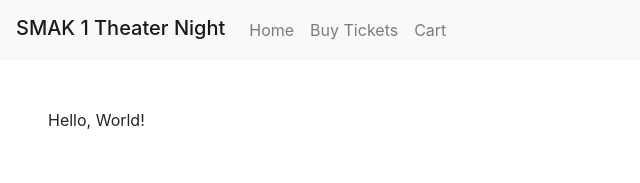
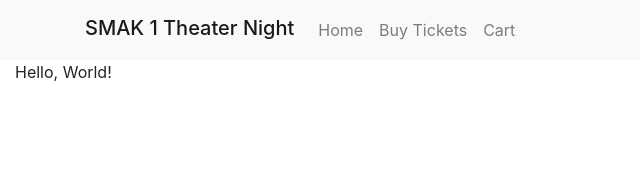
Before and after one commit to RedOneTech/ticketing-system, a plain HTML site: page index.html in a window 1280 px wide. Shown: the whole page, without its empty margins (0-640 px from the left). Drawn offline with nearby package versions, Linux system fonts and the light colour scheme.

Commit message:
add div container to navbar

```diff
--- a/index.html
+++ b/index.html
@@ -13,6 +13,7 @@
   <body>
     <!-- http://getbootstrap.com/docs/4.1/components/navbar/ -->
       <nav class="navbar navbar-expand-sm navbar-light bg-light">
+        <div class="container">
           <div class="navbar-brand mb-1 h1">SMAK 1 Theater Night</div>
           <button aria-controls="navbarNav" aria-expanded="false" aria-label="Toggle navigation" class="navbar-toggler" type="button" data-target="#navbarNav" data-toggle="collapse">
               <span class="navbar-toggler-icon"></span>
@@ -30,11 +31,12 @@
                   </li>
               </ul>
           </div>
+        </div>
       </nav>
 
     <!-- http://getbootstrap.com/docs/4.1/layout/overview/#containers -->
-      <main class="container-fluid p-5">
-          Hello, World!
+      <main class="container-fluid">
+          <p5>Hello, World!</p5>
       </main>
 
     <!-- Optional JavaScript -->
```
